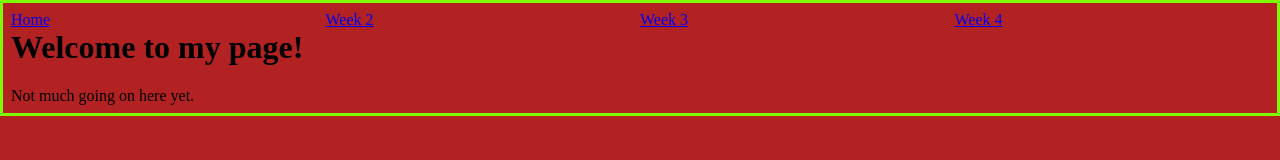
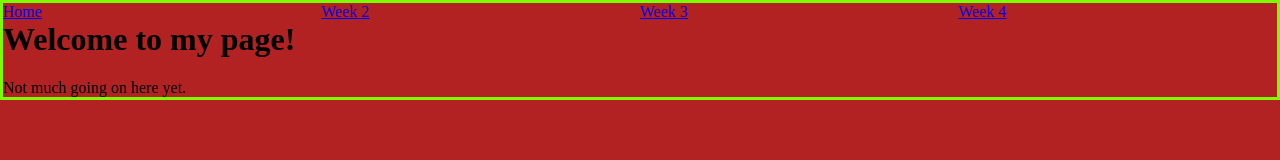
Before and after one commit to Robbyrush/github, a plain HTML site: page index.html in a window 1280 px wide. Drawn offline with Linux system fonts and the light colour scheme.

Commit message:
Update main.css

```diff
--- a/main.css
+++ b/main.css
@@ -7,7 +7,7 @@ h1{
     clear: both;
 }
 
-nav {
+body,nav {
     padding: 0px;
     margin: 0px;
     width: 100%;;
```
